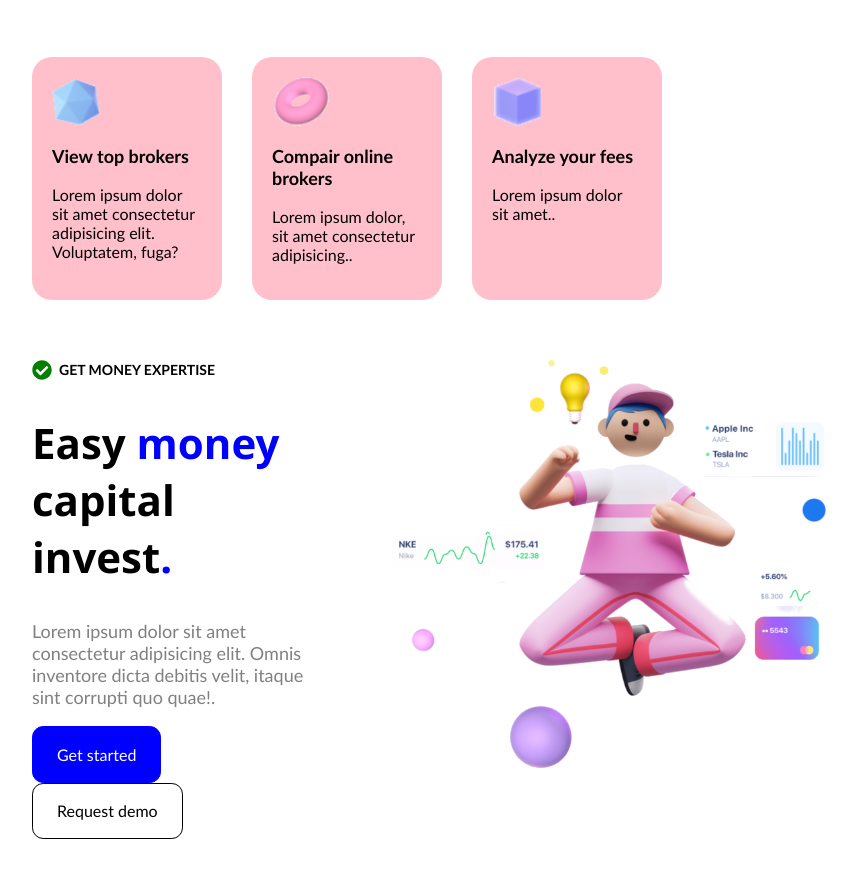
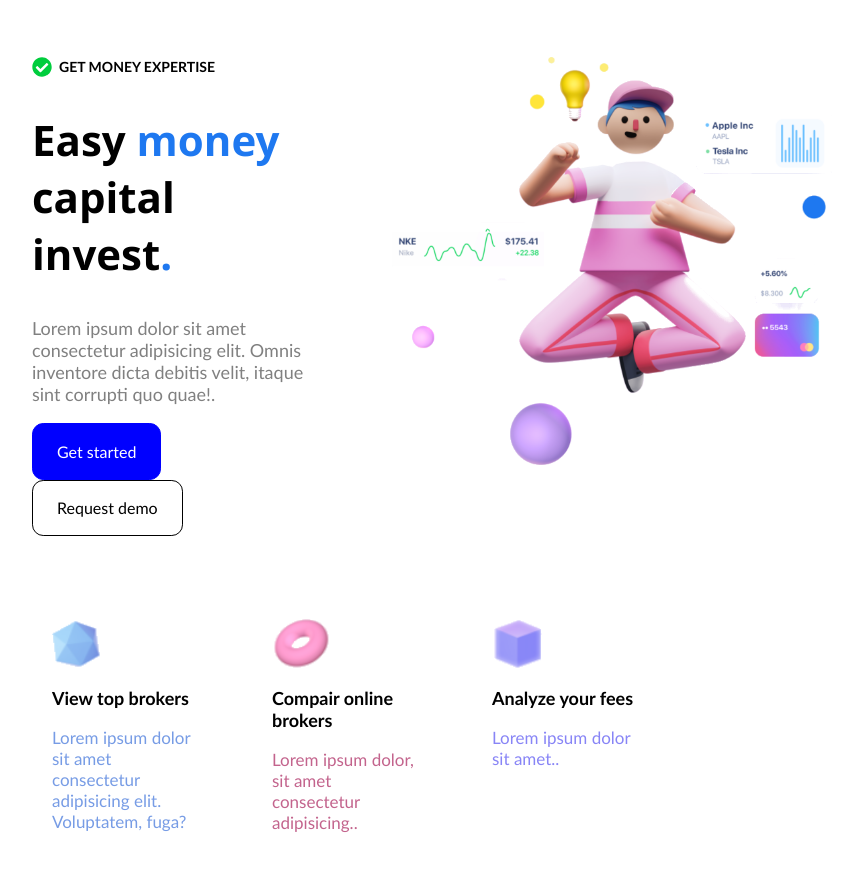
Before and after one commit to EvP8/51-grupe-easy-money, a website: page index.html in a window 1280 px wide. Shown: the part 107-984 px from the top of the page, without its empty margins (208-1071 px from the left). Drawn offline with Linux system fonts and the light colour scheme.

Commit message:
trio color

```diff
--- a/css/hero.css
+++ b/css/hero.css
@@ -13,14 +13,14 @@
 .hero .badge > svg {
     width: 20px;
     height: 20px;
-    color: green;
+    color: #00cd3d;
 }
 .hero .main-title {
     font-size: 42px;
     font-family: 'Segoe UI', Tahoma, Geneva, Verdana, sans-serif;
 }
 .hero .main-title > span {
-    color: blue;
+    color: #1e78f0;
 }
 .hero .description {
     font-size: 18px;
--- a/css/trio.css
+++ b/css/trio.css
@@ -7,7 +7,6 @@
 .trio-list .trio {
     width: 150px;
     padding: 20px;
-    background-color: pink;
     border-radius: 20px;
 }
 
@@ -25,4 +24,12 @@
 }
 
 .trio-list .description {
+   font-size: 17px;
+   color: #779ce5;
 }
+.trio-list .trio:nth-child(2) .description {
+    color: #c3648d;
+}
+.trio-list .trio:nth-child(3) .description {
+    color: #8885f6;
+}
--- a/index.html
+++ b/index.html
@@ -37,25 +37,6 @@
     </header>
 
     <main class="main">
-
-        <section class="container trio-list">
-            <div class="trio">
-                <img class="img" src="./img/trio-1.png" alt="Icon">
-                <p class="title">View top brokers</p>
-                <p class="description">Lorem ipsum dolor sit amet consectetur adipisicing elit. Voluptatem, fuga?</p>
-            </div>
-            <div class="trio">
-                <img class="img" src="./img/trio-2.png" alt="Icon">
-                <p class="title">Compair online brokers</p>
-                <p class="description">Lorem ipsum dolor, sit amet consectetur adipisicing..</p>
-            </div>
-            <div class="trio">
-                <img class="img" src="./img/trio-3.png" alt="Icon">
-                <p class="title">Analyze your fees</p>
-                <p class="description">Lorem ipsum dolor sit amet..</p>
-            </div>
-        </section>
-
         <section class="container hero">
             <div class="texts">
                 <div class="badge">
@@ -73,7 +54,28 @@
             </div>
             <img class="hero-img" src="./img/person.webp" alt="Person">
         </section>
+
+
+
+            <section class="container trio-list">
+                <div class="trio">
+                    <img class="img" src="./img/trio-1.png" alt="Icon">
+                    <p class="title">View top brokers</p>
+                    <p class="description">Lorem ipsum dolor sit amet consectetur adipisicing elit. Voluptatem, fuga?</p>
+                </div>
+                <div class="trio">
+                    <img class="img" src="./img/trio-2.png" alt="Icon">
+                    <p class="title">Compair online brokers</p>
+                    <p class="description">Lorem ipsum dolor, sit amet consectetur adipisicing..</p>
+                </div>
+                <div class="trio">
+                    <img class="img" src="./img/trio-3.png" alt="Icon">
+                    <p class="title">Analyze your fees</p>
+                    <p class="description">Lorem ipsum dolor sit amet..</p>
+                </div>
+            </section>
     </main>
+
 </body>
 
 </html>
```
